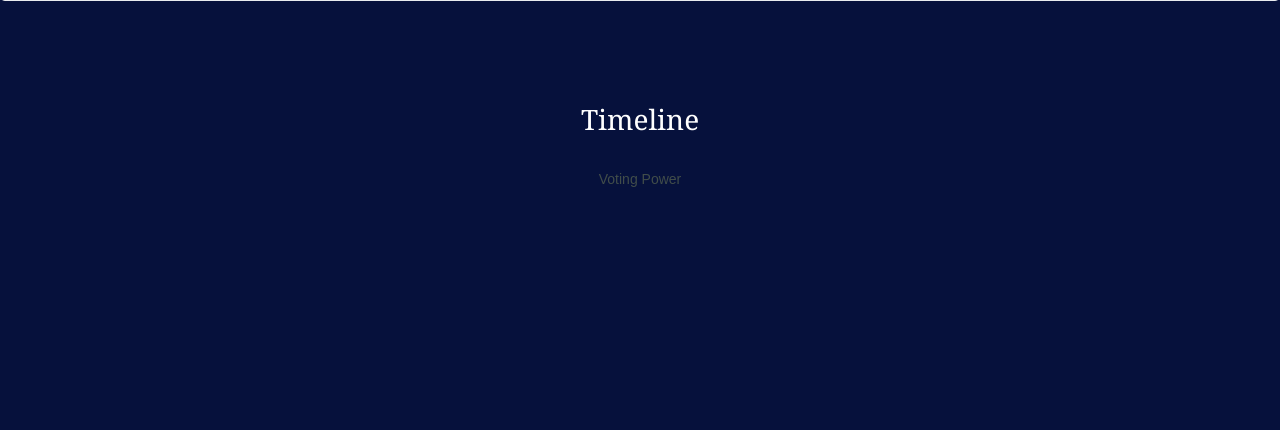
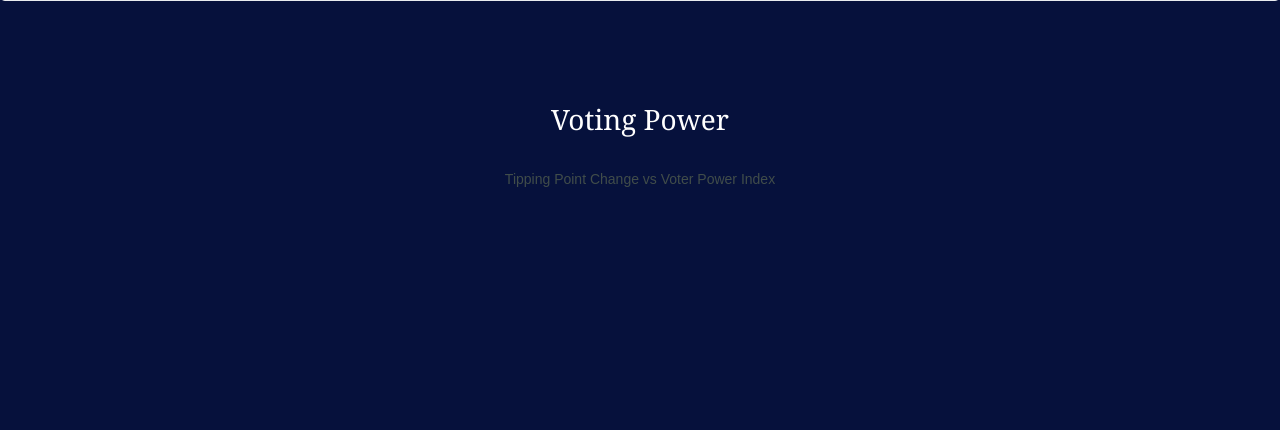
Before and after one commit to ejkaster/Project2-2020-US-Presidential-Election, a Flask app: template templates/votepower.html in a window 1280 px wide. Shown: the part 456-886 px from the top of the page. Run offline with Flask 2, Linux system fonts and the light colour scheme; the template is opened without the code that fills it, so the values that code supplies are empty; some libraries are stand-ins or nearby versions.

Commit message:
Update Text

```diff
--- a/templates/votepower.html
+++ b/templates/votepower.html
@@ -53,10 +53,10 @@
 
 
       <div class="container-fluid text-center">
-        <h3>Timeline</h3><br>
+        <h3>Voting Power</h3><br>
         <div class="row">
             <div class="col-sm-12">
-            <p>Voting Power</p>
+            <p>Tipping Point Change vs Voter Power Index</p>
             <div id="scatter">
               <!-- We append our chart here. -->
             </div>
```
